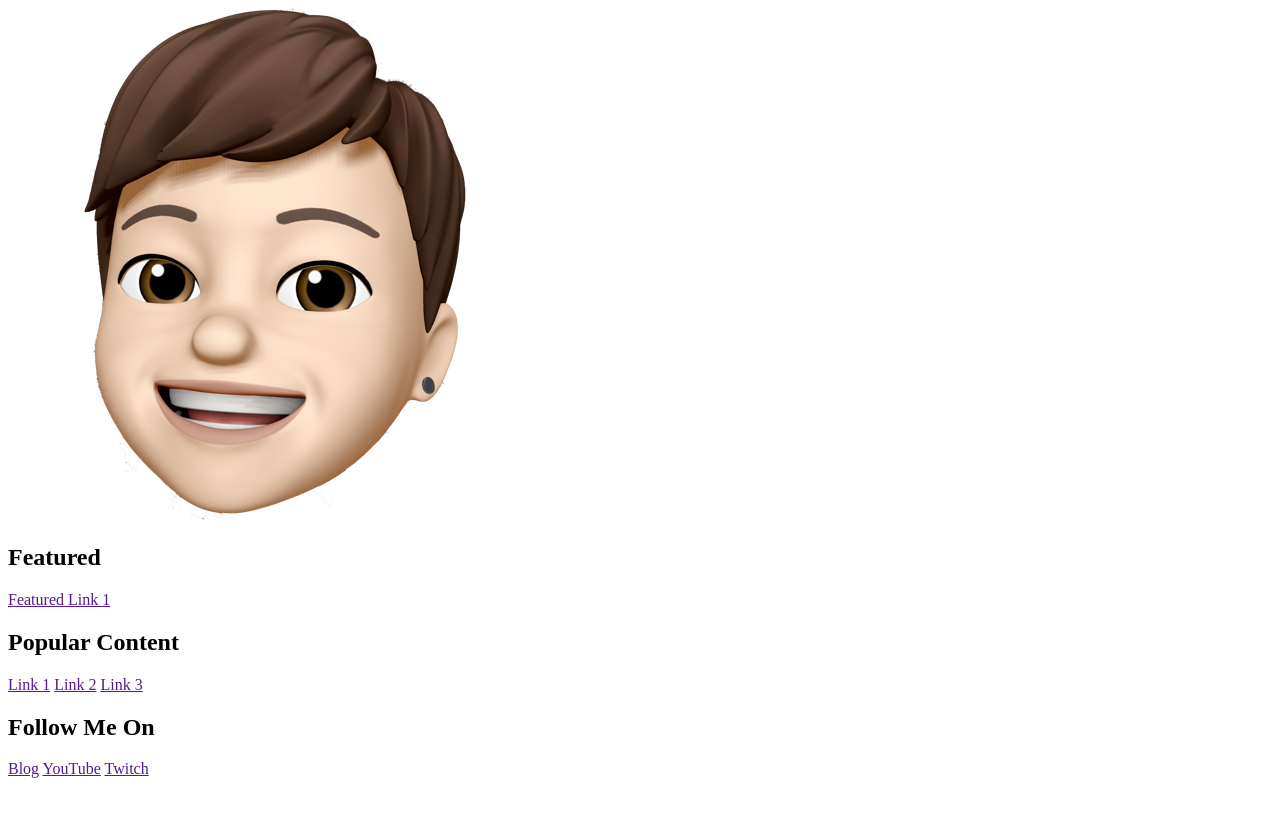
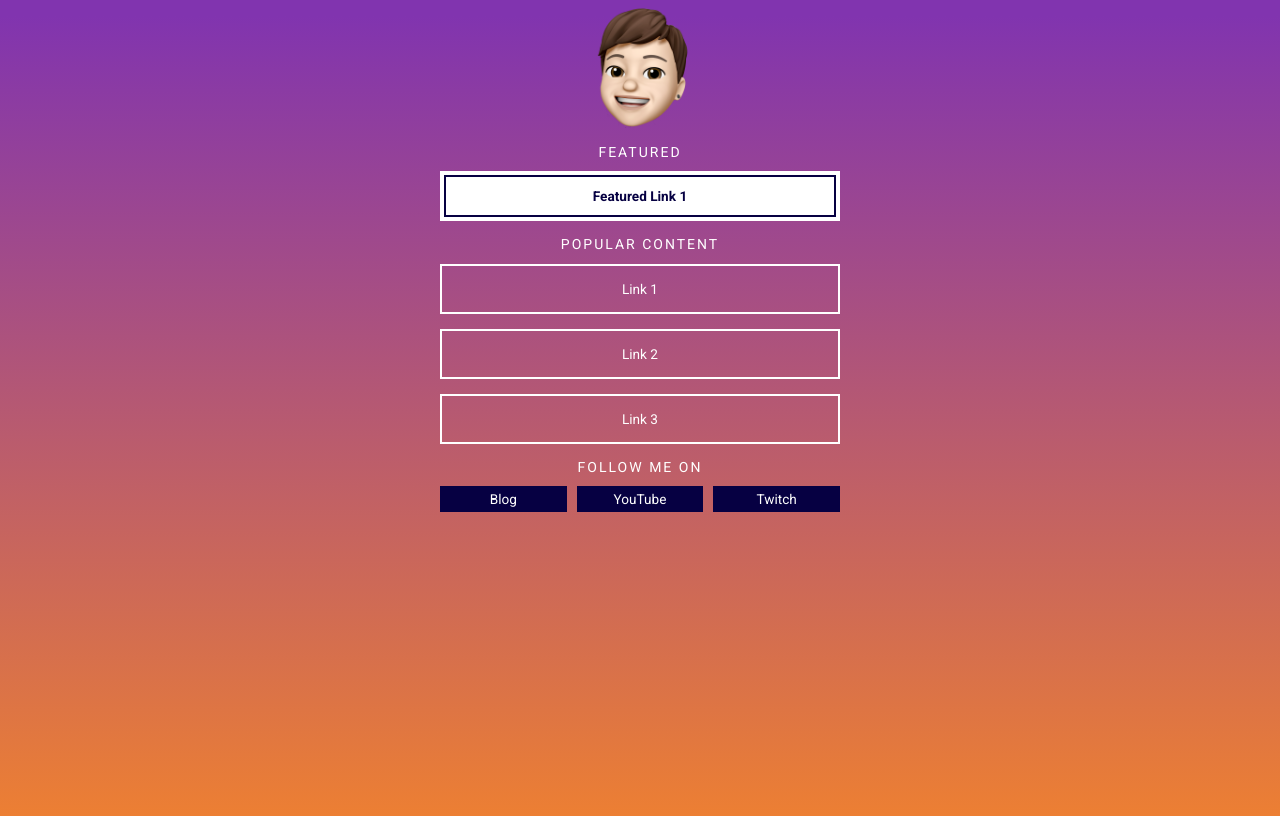
Before and after one commit to thiagofive/thiagofive.github.io, a website: page index.html in a window 1280 px wide. Drawn offline with Linux system fonts and the light colour scheme.

Commit message:
Update index.html

```diff
--- a/index.html
+++ b/index.html
@@ -7,7 +7,7 @@
         <link href="https://fonts.googleapis.com/css?family=Roboto:400,700" rel="stylesheet">
     </head>
     <body>
-        <link rel="stylesheet" href="dist/styl">
+        <link rel="stylesheet" href="dist/style.css">
 
         <!-- Logo -->
         <img class="logo" src="img/logo.png" />
```
